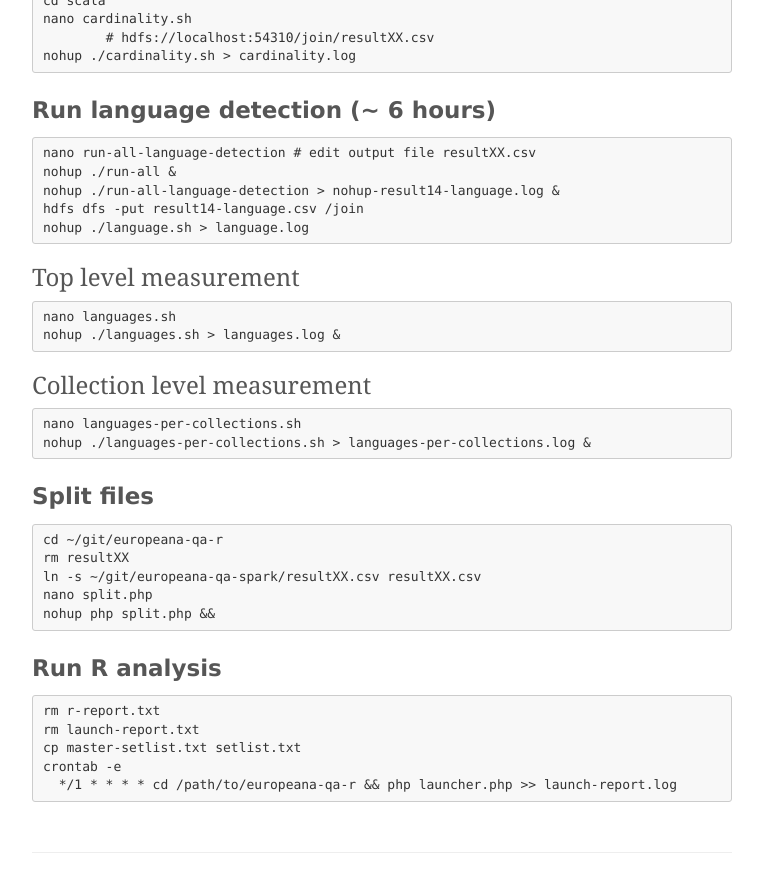
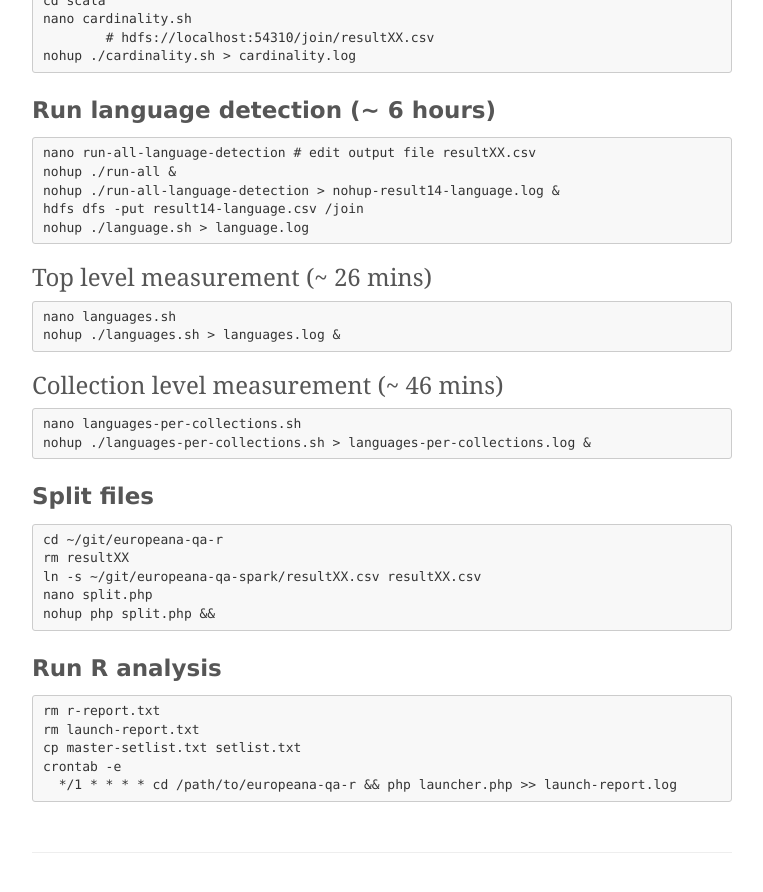
Before and after one commit to pkiraly/pkiraly.github.io, a Jekyll site: the page built from cheatsheet.md, in a window 1280 px wide and 900 px high, scrolled down 1784 px. Shown: the top 892 px of the window, without its empty margins (258-1021 px from the left). Built offline with Jekyll 4.4.1, drawn with Linux system fonts in a browser that asks for light colours; nearby versions of some CDN libraries; some web fonts are replaced; comment, search, counter and statistics services are not loaded.

Commit message:
Update cheatsheet.md

````diff
--- a/cheatsheet.md
+++ b/cheatsheet.md
@@ -54,14 +54,14 @@ hdfs dfs -put result14-language.csv /join
 nohup ./language.sh > language.log
 ```
 
-### Top level measurement
+### Top level measurement (~ 26 mins)
 
 ```
 nano languages.sh
 nohup ./languages.sh > languages.log &
 ```
 
-### Collection level measurement
+### Collection level measurement (~ 46 mins)
 
 ```
 nano languages-per-collections.sh
````
